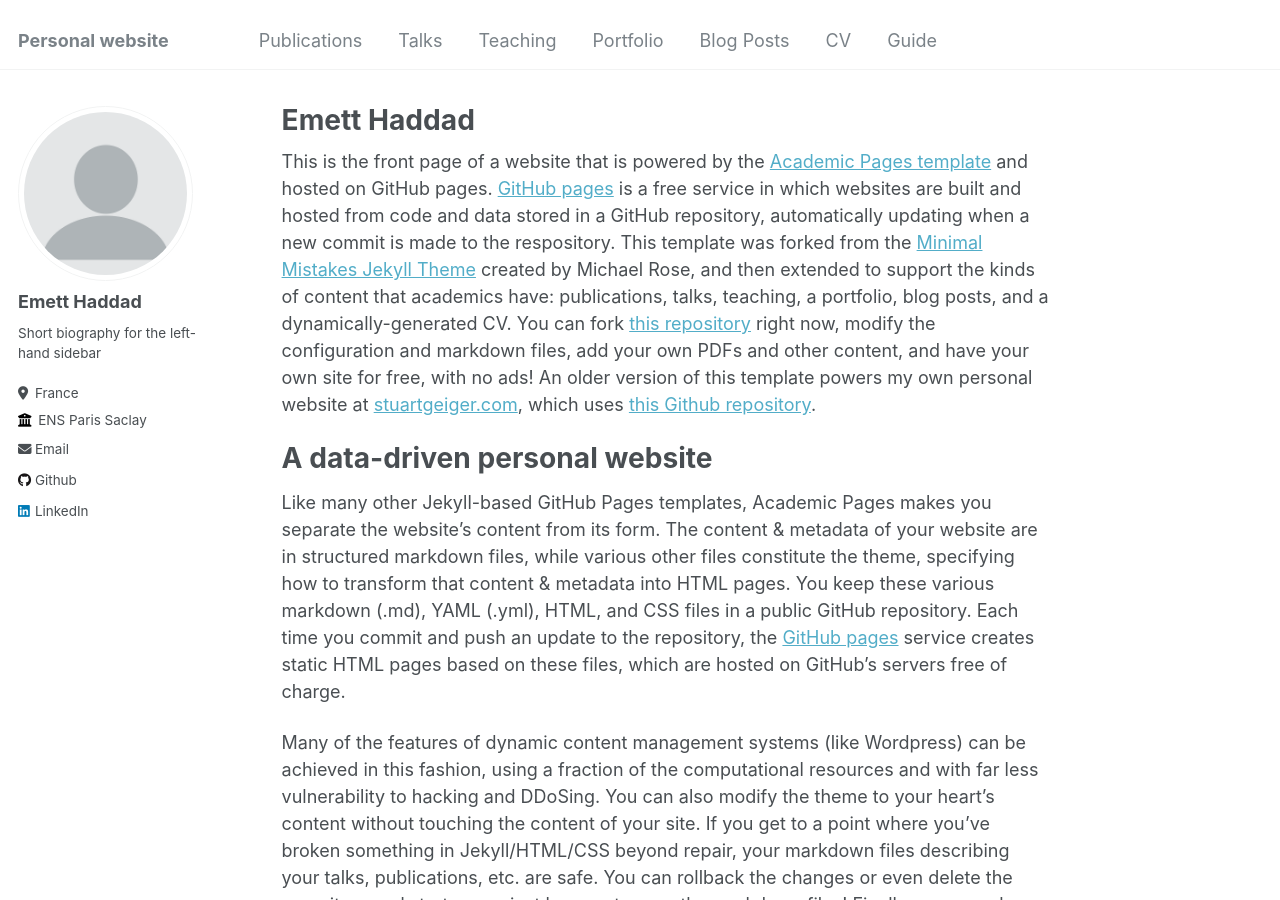
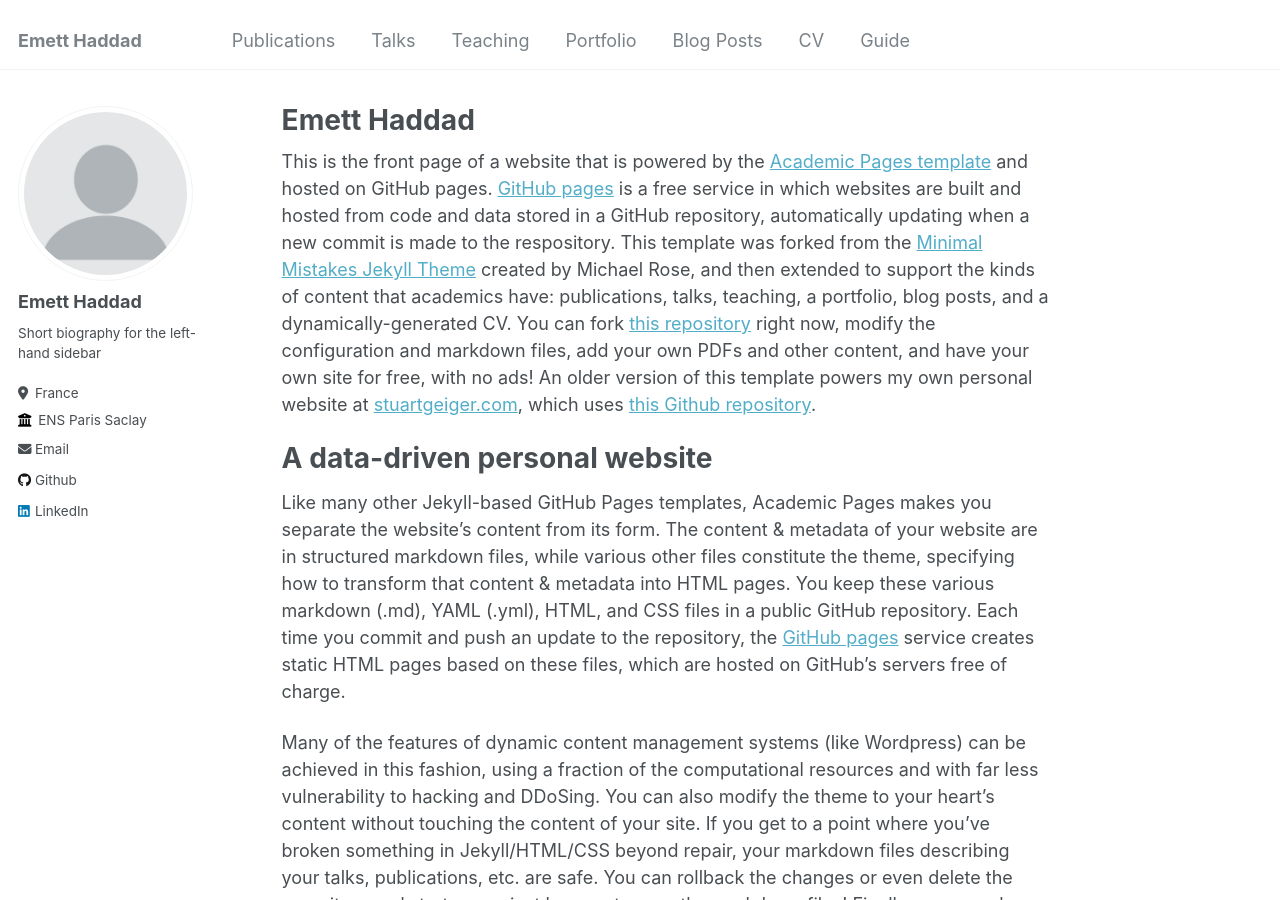
Before and after one commit to EmettGabrielH/Test-academic-pages, a Jekyll site: the page built from _pages/about.md, in a window 1280 px wide and 900 px high. Built offline with Jekyll 4.4.1, drawn with Linux system fonts in a browser that asks for light colours.

Commit message:
Update _config.yml

```diff
--- a/_config.yml
+++ b/_config.yml
@@ -8,7 +8,7 @@
 
 # Basic Site Settings
 locale                   : "en-US"
-title                    : "Personal website"
+title                    : "Emett Haddad"
 title_separator          : "-"
 name                     : &name "Emett Haddad"
 description              : &description "personal description"
```
